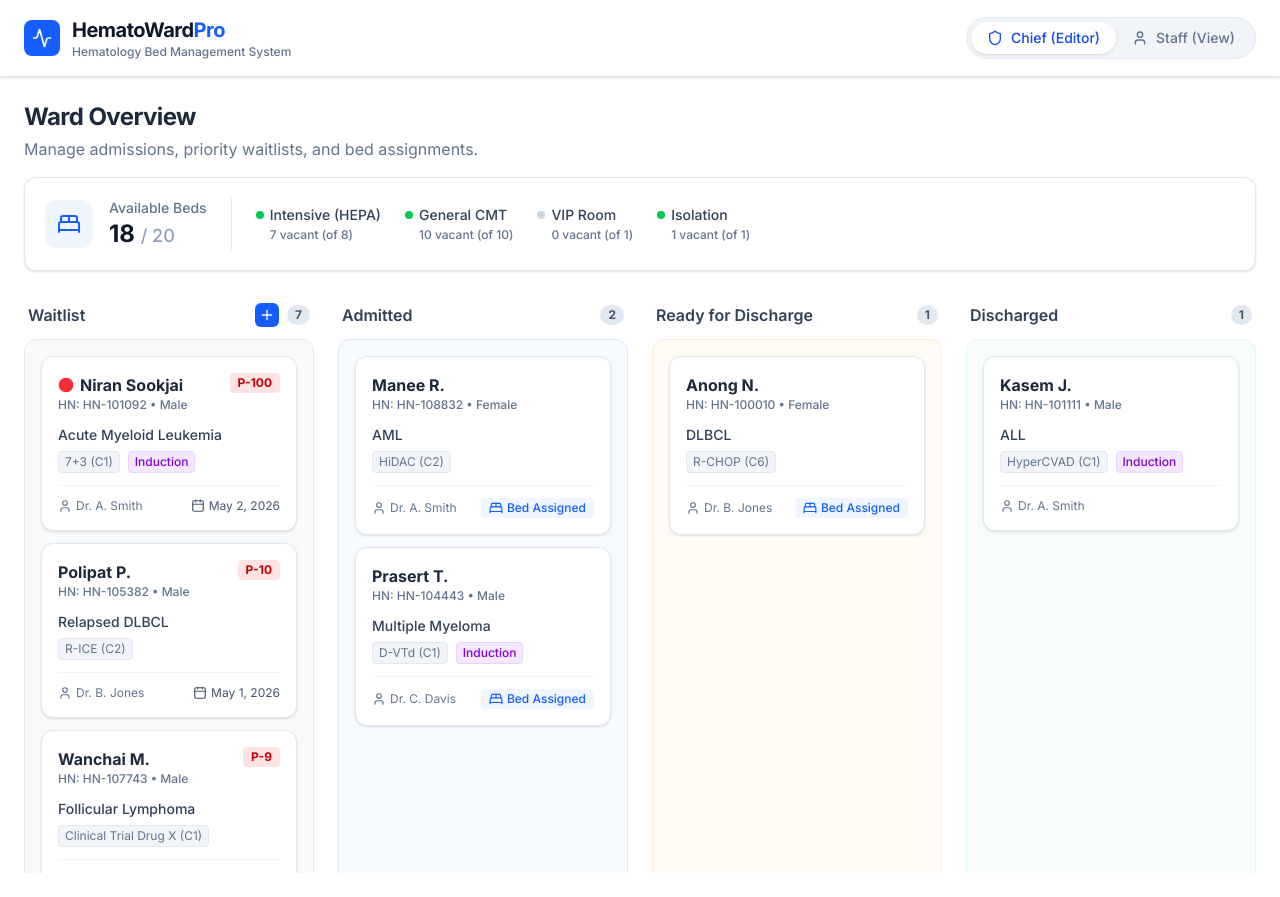
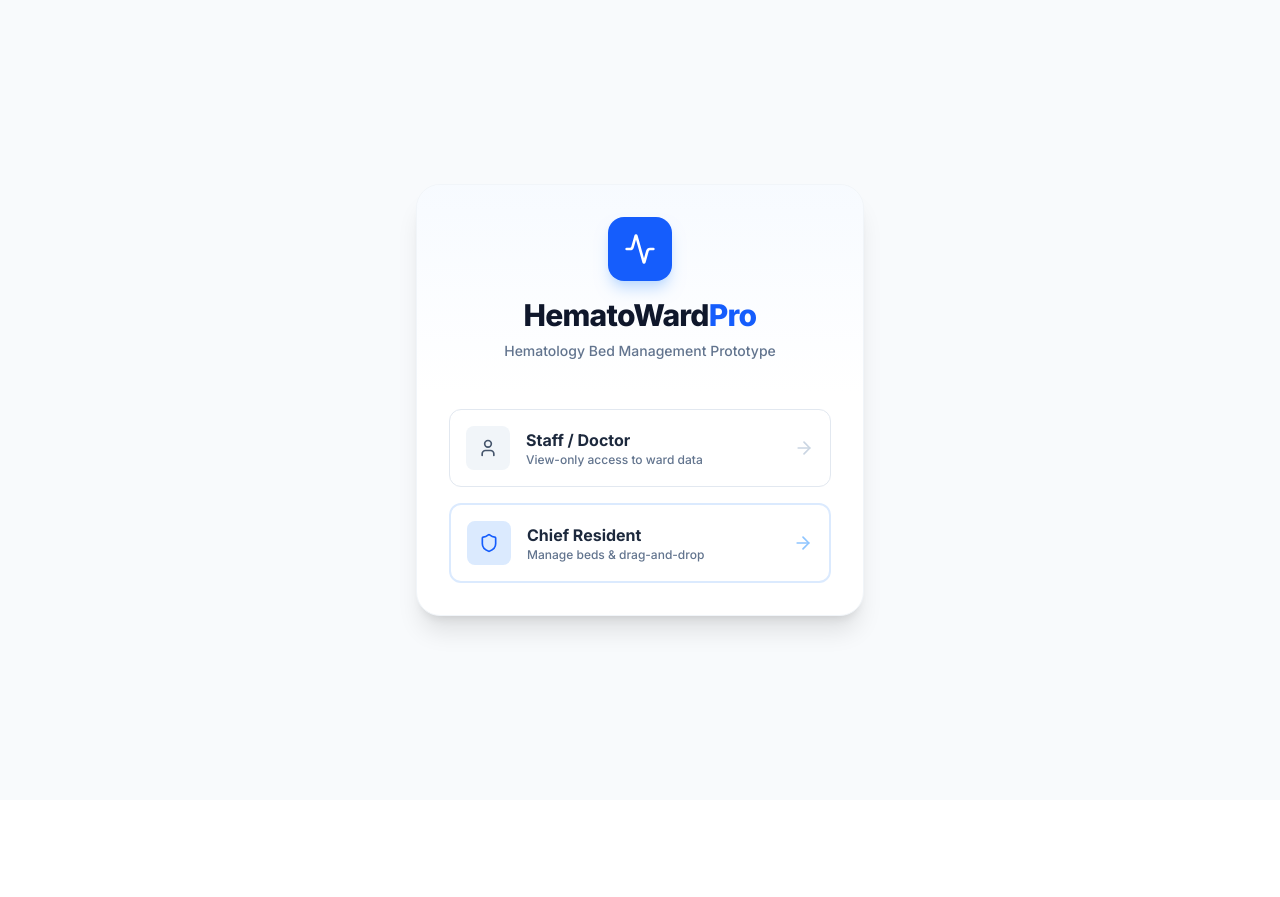
Before and after one commit to cchaipat/hemato-ward-app, a Next.js app: page / in a window 1280 px wide. After the commit the page ends 800 px from the top, so only its background shows below. Built offline with nearby package versions, Linux system fonts and the light colour scheme.

Commit message:
feat: implement passcode authentication gateway

```diff
--- /dev/null
+++ b/src/app/dashboard/layout.tsx
@@ -0,0 +1,32 @@
+"use client";
+
+import { useEffect, useState } from "react";
+import { useAppStore } from "@/lib/store";
+import { useRouter } from "next/navigation";
+import { Navbar } from "@/components/Navbar";
+
+export default function DashboardLayout({
+  children,
+}: {
+  children: React.ReactNode;
+}) {
+  const { userRole } = useAppStore();
+  const router = useRouter();
+  const [mounted, setMounted] = useState(false);
+
+  useEffect(() => {
+    setMounted(true);
+    if (userRole === null) {
+      router.replace("/");
+    }
+  }, [userRole, router]);
+
+  if (!mounted || userRole === null) return null;
+
+  return (
+    <>
+      <Navbar />
+      {children}
+    </>
+  );
+}
--- /dev/null
+++ b/src/app/dashboard/page.tsx
@@ -0,0 +1,25 @@
+import { KanbanBoard } from "@/components/kanban/KanbanBoard";
+import { BedCapacity } from "@/components/BedCapacity";
+
+export default function Home() {
+  return (
+    <div className="p-6 max-w-screen-2xl mx-auto space-y-6">
+
+      {/* Top Section: Dashboard Header & Stats */}
+      <div className="flex flex-col gap-4">
+        <div>
+          <h2 className="text-2xl font-bold text-slate-800 tracking-tight">Ward Overview</h2>
+          <p className="text-slate-500 mt-1">Manage admissions, priority waitlists, and bed assignments.</p>
+        </div>
+
+        <BedCapacity />
+      </div>
+
+      {/* Main Kanban Board */}
+      <div className="mt-8">
+        <KanbanBoard />
+      </div>
+
+    </div>
+  );
+}
--- a/src/app/layout.tsx
+++ b/src/app/layout.tsx
@@ -21,7 +21,6 @@ export default function RootLayout({
         className={`${inter.className} min-h-screen bg-slate-50 text-slate-900 antialiased`}
       >
         <div className="flex flex-col min-h-screen">
-          <Navbar />
           <main className="flex-1">
             {children}
           </main>
--- a/src/app/page.tsx
+++ b/src/app/page.tsx
@@ -1,25 +1,138 @@
-import { KanbanBoard } from "@/components/kanban/KanbanBoard";
-import { BedCapacity } from "@/components/BedCapacity";
+"use client";
 
-export default function Home() {
+import { useState, useEffect } from "react";
+import { useRouter } from "next/navigation";
+import { useAppStore } from "@/lib/store";
+import { Activity, Shield, User, ArrowRight, Lock } from "lucide-react";
+
+export default function LoginPage() {
+  const router = useRouter();
+  const { login, userRole } = useAppStore();
+  const [mounted, setMounted] = useState(false);
+  const [showPassword, setShowPassword] = useState(false);
+  const [password, setPassword] = useState("");
+  const [error, setError] = useState(false);
+
+  useEffect(() => {
+    setMounted(true);
+    if (userRole !== null) {
+      router.replace("/dashboard");
+    }
+  }, [userRole, router]);
+
+  if (!mounted || userRole !== null) return null;
+
+  const handleViewerLogin = () => {
+    login("viewer");
+    router.push("/dashboard");
+  };
+
+  const handleEditorLoginAttempt = (e: React.FormEvent) => {
+    e.preventDefault();
+    if (password === "hemato2026") {
+      login("editor");
+      router.push("/dashboard");
+    } else {
+      setError(true);
+      setTimeout(() => setError(false), 2000);
+    }
+  };
+
   return (
-    <div className="p-6 max-w-screen-2xl mx-auto space-y-6">
+    <div className="min-h-screen bg-slate-50 flex flex-col items-center justify-center p-6 bg-[radial-gradient(ellipse_at_top,_var(--tw-gradient-stops))] from-blue-50 via-slate-50 to-white">
 
-      {/* Top Section: Dashboard Header & Stats */}
-      <div className="flex flex-col gap-4">
-        <div>
-          <h2 className="text-2xl font-bold text-slate-800 tracking-tight">Ward Overview</h2>
-          <p className="text-slate-500 mt-1">Manage admissions, priority waitlists, and bed assignments.</p>
+      <div className="w-full max-w-md bg-white rounded-3xl shadow-xl overflow-hidden border border-slate-100">
+
+        {/* Branding Header */}
+        <div className="p-8 text-center bg-gradient-to-b from-blue-50/50 to-white">
+          <div className="w-16 h-16 bg-blue-600 rounded-2xl flex items-center justify-center mx-auto mb-4 shadow-lg shadow-blue-200">
+            <Activity className="h-8 w-8 text-white" />
+          </div>
+          <h1 className="text-3xl font-extrabold text-slate-900 tracking-tight">HematoWard<span className="text-blue-600">Pro</span></h1>
+          <p className="text-sm font-medium text-slate-500 mt-2">Hematology Bed Management Prototype</p>
         </div>
 
-        <BedCapacity />
+        {/* Action Panel */}
+        <div className="p-8 pt-4">
+
+          {!showPassword ? (
+            <div className="space-y-4">
+              <button
+                onClick={handleViewerLogin}
+                className="w-full flex items-center justify-between p-4 rounded-xl border border-slate-200 hover:border-slate-300 hover:bg-slate-50 transition-all group"
+              >
+                <div className="flex items-center gap-4">
+                  <div className="bg-slate-100 p-3 rounded-lg text-slate-600 group-hover:bg-slate-200 transition-colors">
+                    <User className="h-5 w-5" />
+                  </div>
+                  <div className="text-left">
+                    <p className="font-bold text-slate-800">Staff / Doctor</p>
+                    <p className="text-xs font-medium text-slate-500">View-only access to ward data</p>
+                  </div>
+                </div>
+                <ArrowRight className="h-5 w-5 text-slate-300 group-hover:text-slate-500 transition-colors" />
+              </button>
+
+              <button
+                onClick={() => setShowPassword(true)}
+                className="w-full flex items-center justify-between p-4 rounded-xl border-2 border-blue-100 hover:border-blue-500 hover:bg-blue-50/50 transition-all group"
+              >
+                <div className="flex items-center gap-4">
+                  <div className="bg-blue-100 p-3 rounded-lg text-blue-600 group-hover:bg-blue-600 group-hover:text-white transition-colors">
+                    <Shield className="h-5 w-5" />
+                  </div>
+                  <div className="text-left">
+                    <p className="font-bold text-slate-800 group-hover:text-blue-900 transition-colors">Chief Resident</p>
+                    <p className="text-xs font-medium text-slate-500 group-hover:text-blue-600/70 transition-colors">Manage beds & drag-and-drop</p>
+                  </div>
+                </div>
+                <ArrowRight className="h-5 w-5 text-blue-300 group-hover:text-blue-500 transition-colors" />
+              </button>
+            </div>
+          ) : (
+            <form onSubmit={handleEditorLoginAttempt} className="space-y-4 animate-in fade-in slide-in-from-right-4 duration-300">
+              <div className="flex items-center justify-between mb-2">
+                <h3 className="font-bold text-slate-800">Enter Access Passcode</h3>
+                <button
+                  type="button"
+                  onClick={() => setShowPassword(false)}
+                  className="text-xs font-semibold text-blue-600 hover:text-blue-800"
+                >
+                  Back
+                </button>
+              </div>
+
+              <div className="relative">
+                <Lock className="absolute left-3 top-1/2 -translate-y-1/2 h-5 w-5 text-slate-400" />
+                <input
+                  type="password"
+                  autoFocus
+                  placeholder="Master Passcode"
+                  value={password}
+                  onChange={(e) => setPassword(e.target.value)}
+                  className={`w-full pl-10 pr-4 py-3 rounded-xl border outline-none transition-all ${
+                    error ? 'border-red-300 ring-4 ring-red-100' : 'border-slate-300 focus:border-blue-500 focus:ring-4 focus:ring-blue-100'
+                  }`}
+                />
+              </div>
+
+              {error && <p className="text-xs font-bold text-red-500 text-center animate-in shake">Incorrect passcode. Try again.</p>}
+
+              <button
+                type="submit"
+                className="w-full bg-blue-600 hover:bg-blue-700 text-white font-bold py-3 rounded-xl transition-all shadow-md shadow-blue-200"
+              >
+                Access Dashboard
+              </button>
+
+              <div className="pt-2 text-center text-xs text-slate-400">
+                <p>Prototype Passcode: <b>hemato2026</b></p>
+              </div>
+            </form>
+          )}
+
+        </div>
       </div>
-
-      {/* Main Kanban Board */}
-      <div className="mt-8">
-        <KanbanBoard />
-      </div>
-
     </div>
   );
 }
--- a/src/components/Navbar.tsx
+++ b/src/components/Navbar.tsx
@@ -1,10 +1,17 @@
 "use client";
 
 import { useAppStore } from "@/lib/store";
-import { Activity, Shield, User } from "lucide-react";
+import { Activity, Shield, User, LogOut } from "lucide-react";
+import { useRouter } from "next/navigation";
 
 export function Navbar() {
-  const { userRole, toggleRole } = useAppStore();
+  const { userRole, logout } = useAppStore();
+  const router = useRouter();
+
+  const handleLogout = () => {
+    logout();
+    router.replace("/");
+  };
 
   return (
     <nav className="bg-white border-b border-slate-200 px-6 py-4 flex items-center justify-between shadow-sm">
@@ -19,30 +26,24 @@ export function Navbar() {
       </div>
 
       <div className="flex items-center space-x-4">
-        {/* Role Toggle for Prototype */}
-        <div className="flex items-center bg-slate-100 rounded-full p-1 border border-slate-200">
+        <div className="flex items-center bg-slate-100 rounded-full py-1.5 px-4 border border-slate-200 md:min-w-48 justify-between">
+
+          <div className="flex items-center space-x-2 text-sm font-bold text-slate-700">
+            {userRole === 'editor' ? (
+              <><Shield className="h-4 w-4 text-blue-600" /> <span className="text-blue-700">Chief Resident</span></>
+            ) : (
+              <><User className="h-4 w-4 text-slate-500" /> <span>Staff (Viewer)</span></>
+            )}
+          </div>
+
           <button
-            onClick={() => userRole !== 'editor' && toggleRole()}
-            className={`flex items-center space-x-2 px-4 py-1.5 rounded-full text-sm font-medium transition-colors ${
-              userRole === 'editor'
-                ? 'bg-white shadow-sm text-blue-700'
-                : 'text-slate-500 hover:text-slate-700'
-            }`}
+            onClick={handleLogout}
+            className="ml-4 text-slate-400 hover:text-red-500 transition-colors"
+            title="Log Out"
           >
-            <Shield className="h-4 w-4" />
-            <span>Chief (Editor)</span>
+            <LogOut className="h-4 w-4" />
           </button>
-          <button
-            onClick={() => userRole !== 'viewer' && toggleRole()}
-            className={`flex items-center space-x-2 px-4 py-1.5 rounded-full text-sm font-medium transition-colors ${
-              userRole === 'viewer'
-                ? 'bg-white shadow-sm text-slate-800'
-                : 'text-slate-500 hover:text-slate-700'
-            }`}
-          >
-            <User className="h-4 w-4" />
-            <span>Staff (View)</span>
-          </button>
+
         </div>
       </div>
     </nav>
--- a/src/lib/store.ts
+++ b/src/lib/store.ts
@@ -1,12 +1,14 @@
 import { create } from 'zustand';
+import { persist } from 'zustand/middleware';
 import { Patient, Bed, PatientStatus, UserRole } from './types';
 import { mockBeds, mockPatients } from './mockData';
 import { calculatePriorityScore } from './utils';
 
 interface AppState {
   // Auth/Role
-  userRole: UserRole;
-  toggleRole: () => void;
+  userRole: UserRole | null;
+  login: (role: UserRole) => void;
+  logout: () => void;
 
   // Data
   patients: Patient[];
@@ -18,9 +20,12 @@ interface AppState {
   addPatient: (patientData: Omit<Patient, "id" | "status" | "priorityScore">) => void;
 }
 
-export const useAppStore = create<AppState>((set, get) => ({
-  userRole: 'editor',
-  toggleRole: () => set((state) => ({ userRole: state.userRole === 'editor' ? 'viewer' : 'editor' })),
+export const useAppStore = create<AppState>()(
+  persist(
+    (set, get) => ({
+      userRole: null,
+      login: (role) => set({ userRole: role }),
+      logout: () => set({ userRole: null }),
 
   patients: mockPatients,
   // Ensure beds are initially occupied if mock data assigns a patient to a bed
@@ -108,4 +113,10 @@ export const useAppStore = create<AppState>((set, get) => ({
       };
     });
   }
-}));
+    }),
+    {
+      name: 'hemato-app-storage',
+      partialize: (state) => ({ userRole: state.userRole }), // Only persist auth state, keep mock data fresh
+    }
+  )
+);
```
